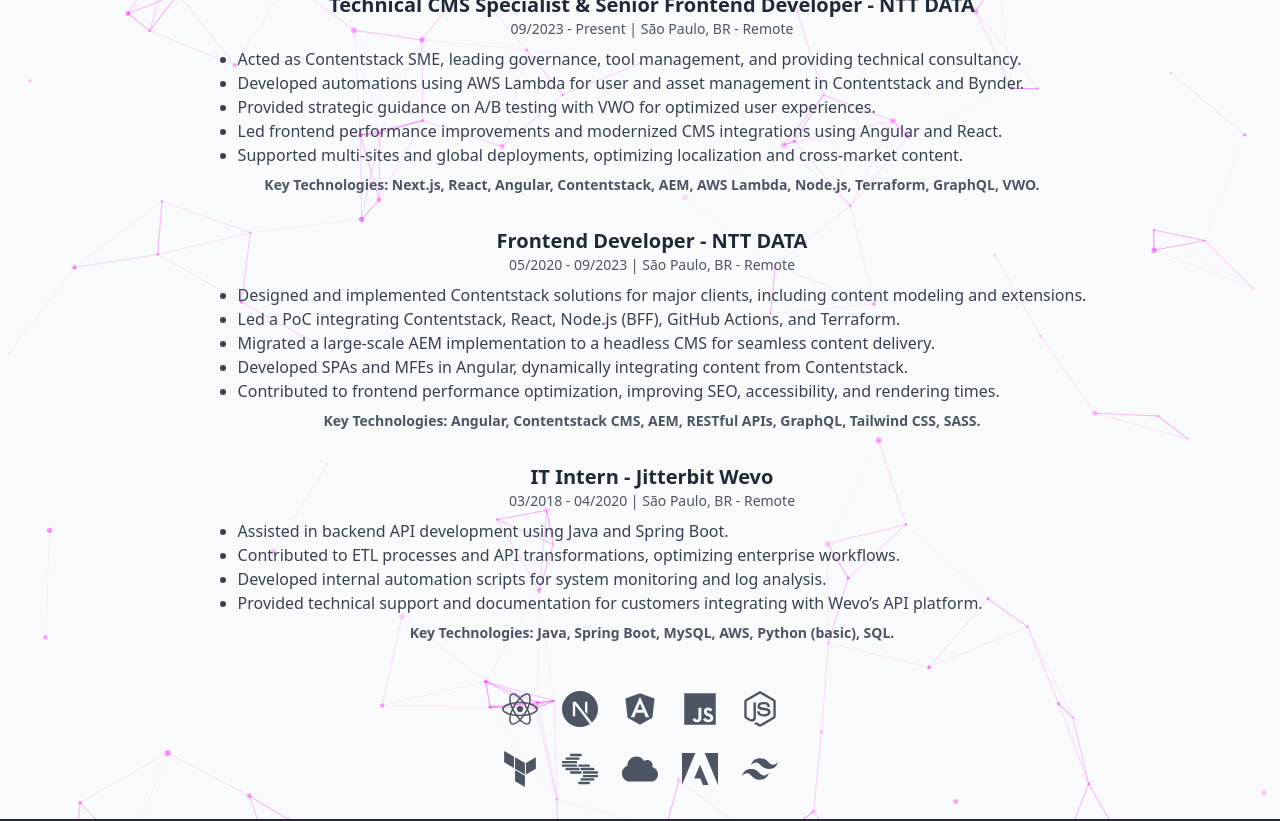
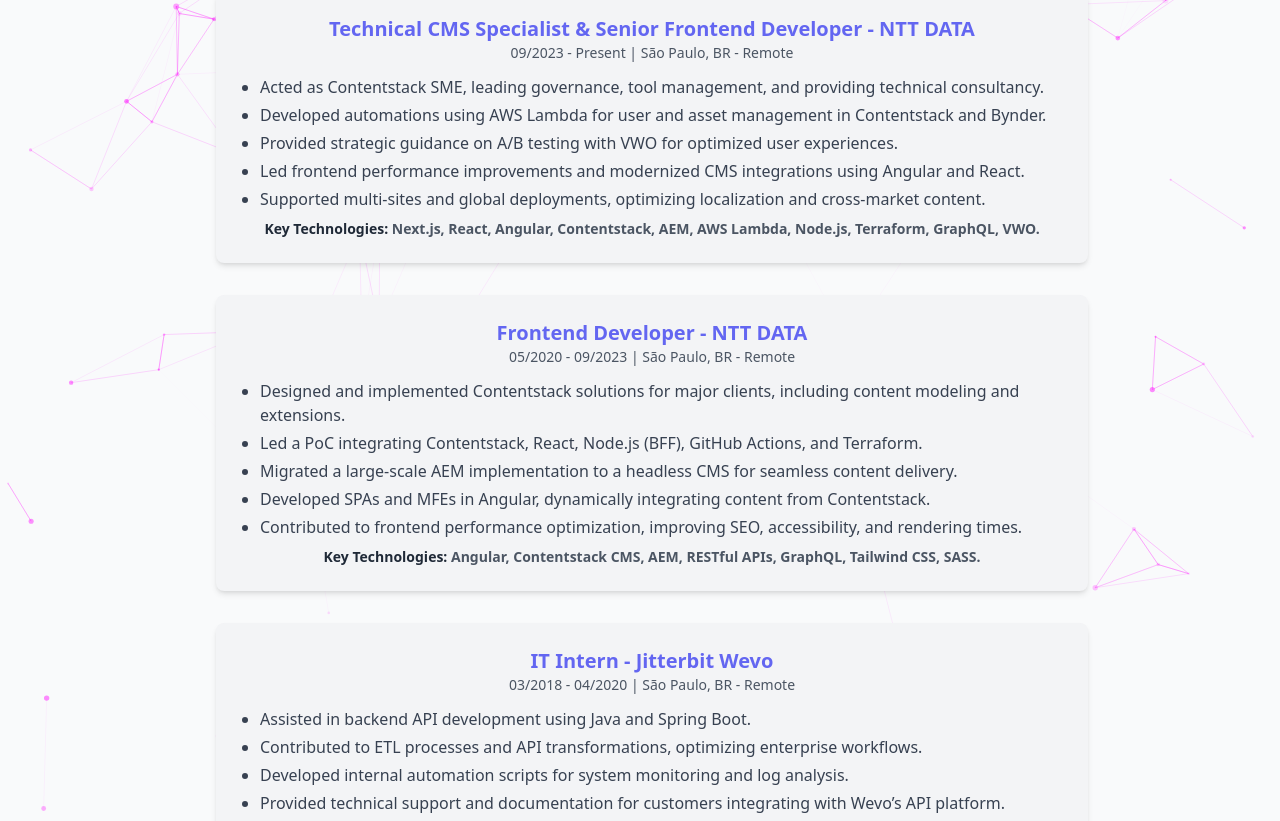
Before and after one commit to pedromssoares/my-portfolio, a Next.js app: page /about in a window 1280 px wide. Shown: the part 480-1301 px from the top of the page. Built offline with nearby package versions, Linux system fonts and the light colour scheme.

Commit message:
fix: property map on about.tsx

```diff
--- a/src/pages/about.tsx
+++ b/src/pages/about.tsx
@@ -1,10 +1,26 @@
 import { motion } from "framer-motion";
 import { useTranslation } from "react-i18next";
 import { FaReact, FaAngular, FaJs, FaNodeJs, FaCloud } from "react-icons/fa";
-import { SiNextdotjs, SiTailwindcss, SiAdobe, SiContentstack, SiTerraform } from "react-icons/si";
+import {
+  SiNextdotjs,
+  SiTailwindcss,
+  SiAdobe,
+  SiContentstack,
+  SiTerraform
+} from "react-icons/si";
 
 export default function About() {
   const { t } = useTranslation();
+
+  // 🔹 Garantindo que `experience` seja um array
+  const experience = t("about.experience", { returnObjects: true }) as Array<{
+    role: string;
+    company: string;
+    date: string;
+    location: string;
+    tasks: string[];
+    technologies: string;
+  }>;
 
   return (
     <section className="flex flex-col items-center justify-center text-center min-h-screen px-6 pt-24">
@@ -36,16 +52,22 @@
           transition={{ delay: 0.5, duration: 0.7 }}
           className="relative pl-6 space-y-8"
         >
-          {t("about.experience", { returnObjects: true }).map((job, index) => (
-            <div key={index} className="relative">
-              <h3 className="text-xl font-semibold">{job.role} - {job.company}</h3>
-              <p className="text-gray-600 dark:text-gray-400 text-sm">{job.date} | {job.location}</p>
-              <ul className="mt-2 text-gray-700 dark:text-gray-300 text-left list-disc pl-5">
+          {experience.map((job, index) => (
+            <div key={index} className="relative bg-gray-100 dark:bg-gray-800 p-6 rounded-lg shadow-md">
+              <h3 className="text-xl font-semibold text-primary dark:text-accent">
+                {job.role} - {job.company}
+              </h3>
+              <p className="text-gray-600 dark:text-gray-400 text-sm">
+                {job.date} | {job.location}
+              </p>
+              <ul className="mt-3 text-gray-700 dark:text-gray-300 text-left list-disc pl-5 space-y-1">
                 {job.tasks.map((task, idx) => (
                   <li key={idx}>{task}</li>
                 ))}
               </ul>
-              <p className="mt-2 text-sm font-semibold text-gray-600 dark:text-gray-300">Key Technologies: {job.technologies}</p>
+              <p className="mt-2 text-sm font-semibold text-gray-600 dark:text-gray-300">
+                <span className="text-secondary">Key Technologies:</span> {job.technologies}
+              </p>
             </div>
           ))}
         </motion.div>
@@ -58,16 +80,16 @@
         transition={{ delay: 0.5, duration: 0.7 }}
         className="mt-12 mb-8 grid grid-cols-3 md:grid-cols-5 gap-6 text-4xl text-gray-600 dark:text-gray-300"
       >
-        <FaReact className="hover:text-blue-400 transition" />
-        <SiNextdotjs className="hover:text-black dark:hover:text-white transition" />
-        <FaAngular className="hover:text-red-500 transition" />
-        <FaJs className="hover:text-yellow-500 transition" />
-        <FaNodeJs className="hover:text-green-500 transition" />
-        <SiTerraform className="hover:text-purple-500 transition" />
-        <SiContentstack className="hover:text-gray-500 transition" />
-        <FaCloud className="hover:text-indigo-500 transition" />
-        <SiAdobe className="hover:text-red-500 transition" />
-        <SiTailwindcss className="hover:text-blue-300 transition" />
+        <FaReact className="hover:text-blue-400 transition-transform transform hover:scale-110" />
+        <SiNextdotjs className="hover:text-black dark:hover:text-white transition-transform transform hover:scale-110" />
+        <FaAngular className="hover:text-red-500 transition-transform transform hover:scale-110" />
+        <FaJs className="hover:text-yellow-500 transition-transform transform hover:scale-110" />
+        <FaNodeJs className="hover:text-green-500 transition-transform transform hover:scale-110" />
+        <SiTerraform className="hover:text-purple-500 transition-transform transform hover:scale-110" />
+        <SiContentstack className="hover:text-gray-500 transition-transform transform hover:scale-110" />
+        <FaCloud className="hover:text-indigo-500 transition-transform transform hover:scale-110" />
+        <SiAdobe className="hover:text-red-500 transition-transform transform hover:scale-110" />
+        <SiTailwindcss className="hover:text-blue-300 transition-transform transform hover:scale-110" />
       </motion.div>
     </section>
   );
```
